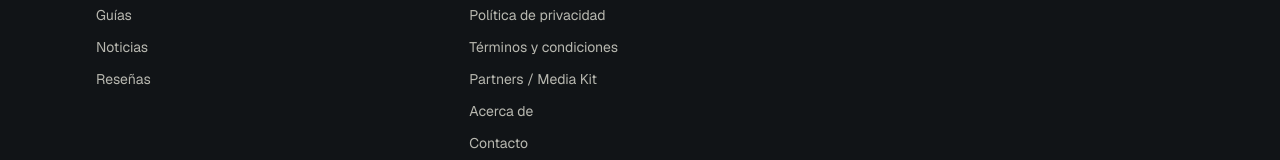
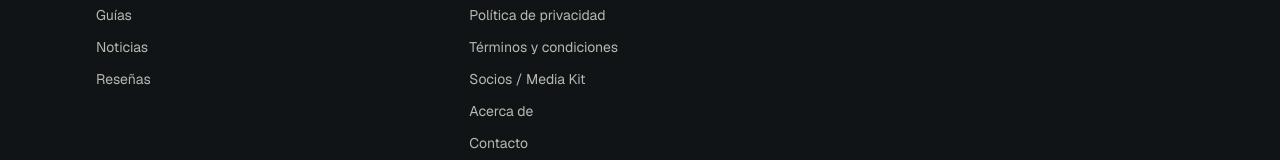
Before and after one commit to arturgerc/jugadamax, a Next.js app: page / in a window 1280 px wide. Shown: the part 6233-6393 px from the top of the page. Built offline with nearby package versions, Linux system fonts and the light colour scheme.

Commit message:
Localize partners footer label

```diff
--- a/components/layout/nav-links.ts
+++ b/components/layout/nav-links.ts
@@ -24,7 +24,7 @@ export const legalNav: NavLink[] = [
   { label: "Juego responsable (+18)", href: "/juego-responsable" },
   { label: "Política de privacidad", href: "/politica-de-privacidad" },
   { label: "Términos y condiciones", href: "/terminos-y-condiciones" },
-  { label: "Partners / Media Kit", href: "/partners" },
+  { label: "Socios / Media Kit", href: "/partners" },
   { label: "Acerca de", href: "/acerca-de" },
   { label: "Contacto", href: "/contacto" },
 ];
```
